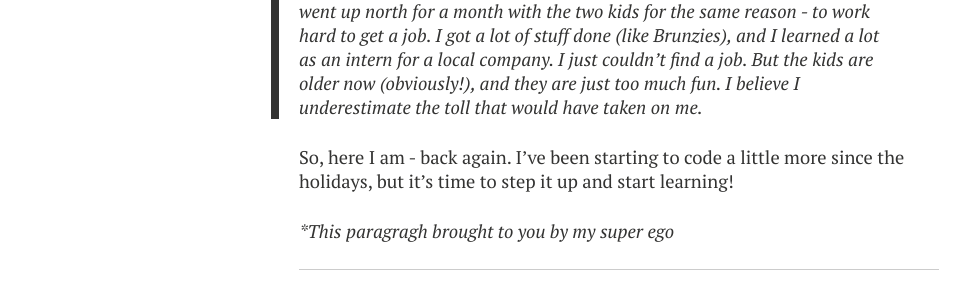
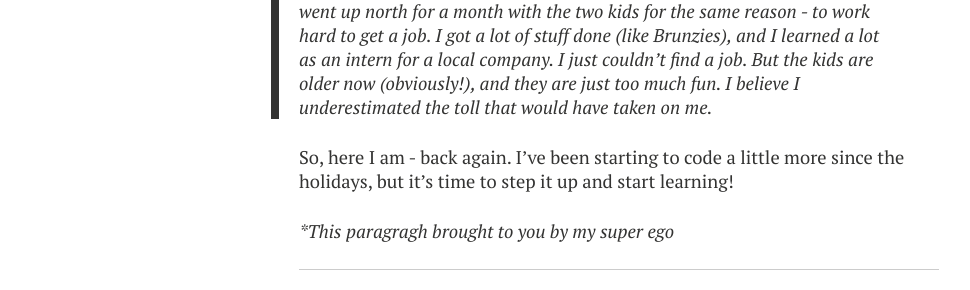
Before and after one commit to gregknudsen/gregknudsen.github.io, a Jekyll site: the page built from _posts/2016-05-13-back-again.md, in a window 1280 px wide. Shown: the part 1030-1320 px from the top of the page, without its empty margins (21-991 px from the left). Built offline with Jekyll 4.4.1, drawn with Linux system fonts in a browser that asks for light colours; nearby versions of some CDN libraries.

Commit message:
grammatical correction

```diff
--- a/_posts/2016-05-13-back-again.md
+++ b/_posts/2016-05-13-back-again.md
@@ -17,7 +17,7 @@ I had originally wanted to send my wife and those two kids up to PA for the summ
 
 > First, there was no way I could tell my wife that her going up north would have guaranteed me a job by the end of summer. If I knew for sure that would be the case, I think we both have been ok with it. Believe me, I'm still going to work my ass off this summer, but there's just no guarntee that I will find something.
 
-> Second, I would miss the two kids more than I think - quite possibly to a point where it would have hindered my ability to work. Last summer, my wife went up north for a month with the two kids for the same reason - to work hard to get a job. <i>I got a lot of stuff done (like [Brunzies](www.brunzies.com)), and I learned a lot as an intern for a local company. I just couldn't find a job.</i> But the kids are older now (obviously!), and they are just too much fun. I believe I underestimate the toll that would have taken on me.
+> Second, I would miss the two kids more than I think - quite possibly to a point where it would have hindered my ability to work. Last summer, my wife went up north for a month with the two kids for the same reason - to work hard to get a job. <i>I got a lot of stuff done (like [Brunzies](www.brunzies.com)), and I learned a lot as an intern for a local company. I just couldn't find a job.</i> But the kids are older now (obviously!), and they are just too much fun. I believe I underestimated the toll that would have taken on me.
 
 So, here I am - back again. I've been starting to code a little more since the holidays, but it's time to step it up and start learning!
 
```
